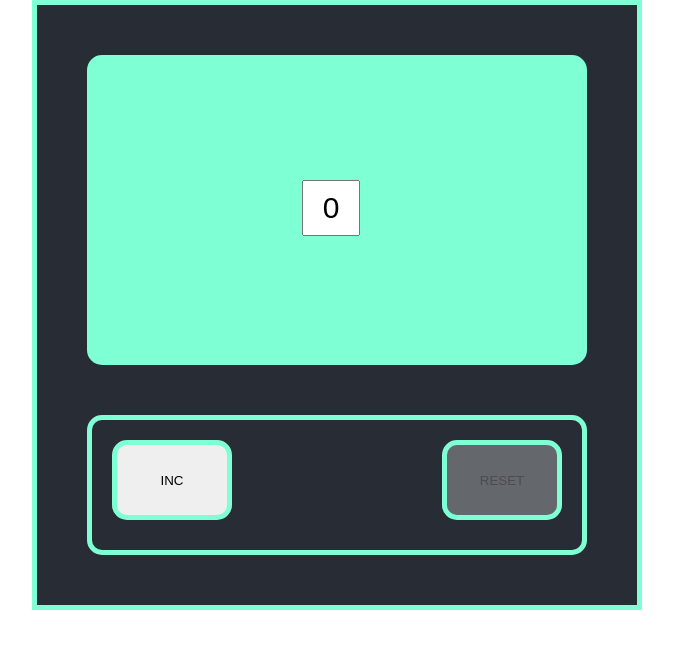
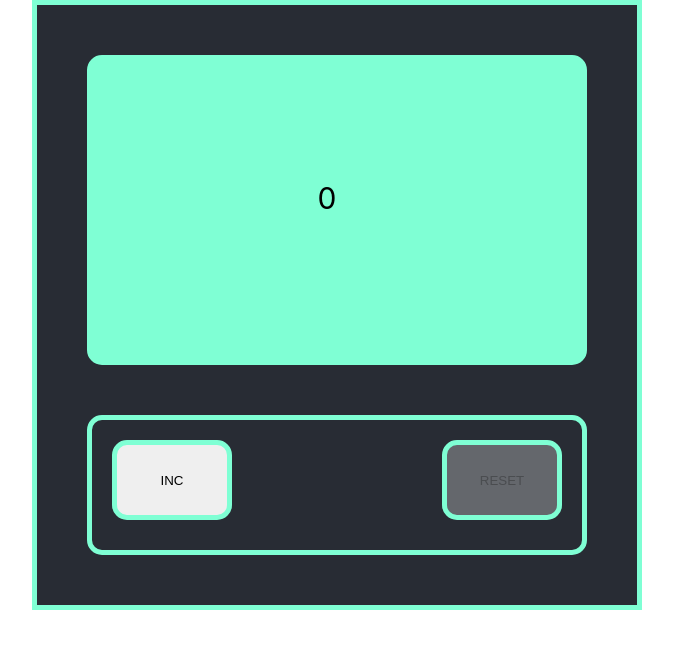
Before and after one commit to MaxFas/-ounter, a React (Create React App) app: page / in a window 1280 px wide. Shown: the top 648 px of the page, without its empty margins (303-976 px from the left). Built offline with nearby package versions, Linux system fonts and the light colour scheme.

Commit message:
change display tag

```diff
--- a/src/App.css
+++ b/src/App.css
@@ -54,7 +54,7 @@
   background: aquamarine;
 }
 
-.input {
+.result {
   margin-left: 210px;
   margin-top: 120px;
   height: 50px;
@@ -63,13 +63,13 @@
   font-size: 30px;
 }
 
-.inputMax {
+.resultMax {
   margin-left: 210px;
   margin-top: 120px;
   height: 50px;
   width: 50px;
   text-align: center;
-  font-size: 40px;
+  font-size: 30px;
   color: red;
 }
 
--- a/src/components/Display.tsx
+++ b/src/components/Display.tsx
@@ -8,7 +8,7 @@ export type DisplayType = {
 export function Display(props: DisplayType) {
     return (
         <div className={"display"}>
-            <input className={props.value === 5? 'inputMax': 'input'} value={props.value}/>
+           <div className={props.value === 5? 'resultMax': 'result'} >{props.value}</div>
         </div>
     );
 }
```
